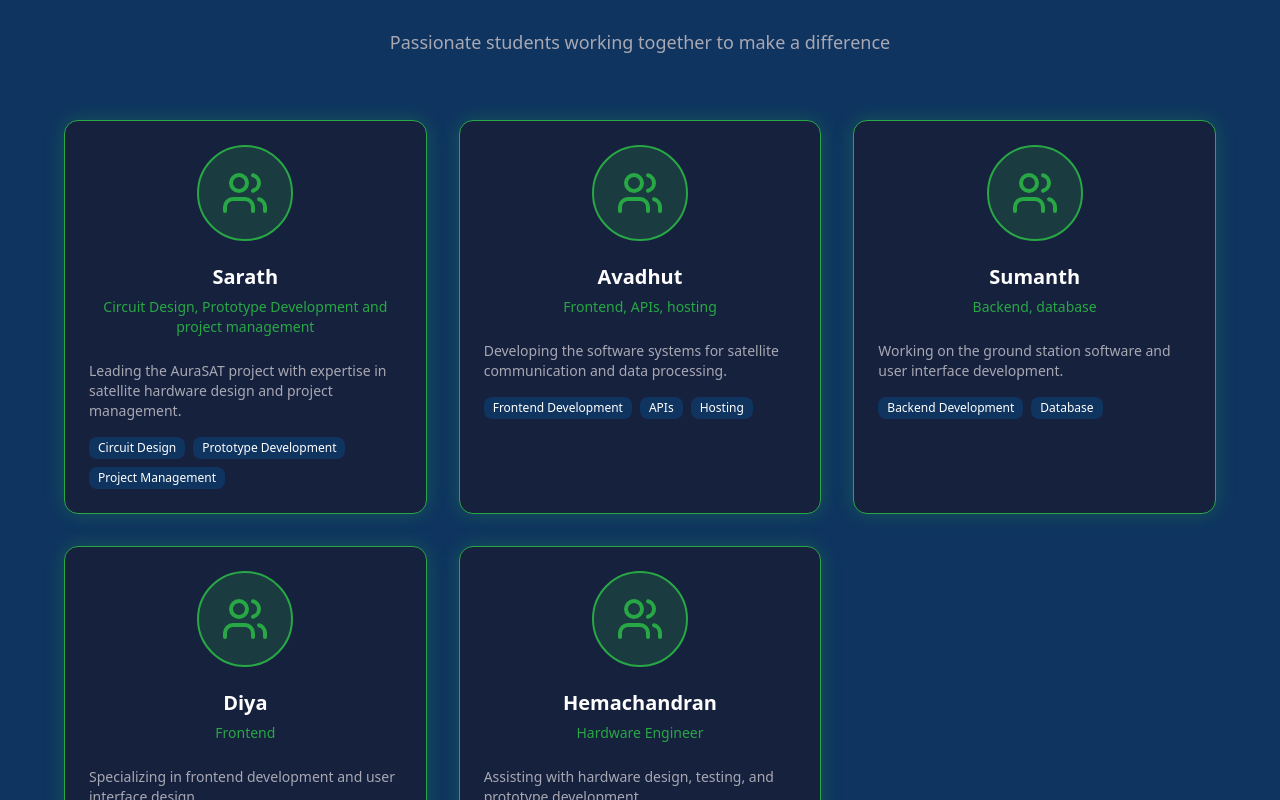
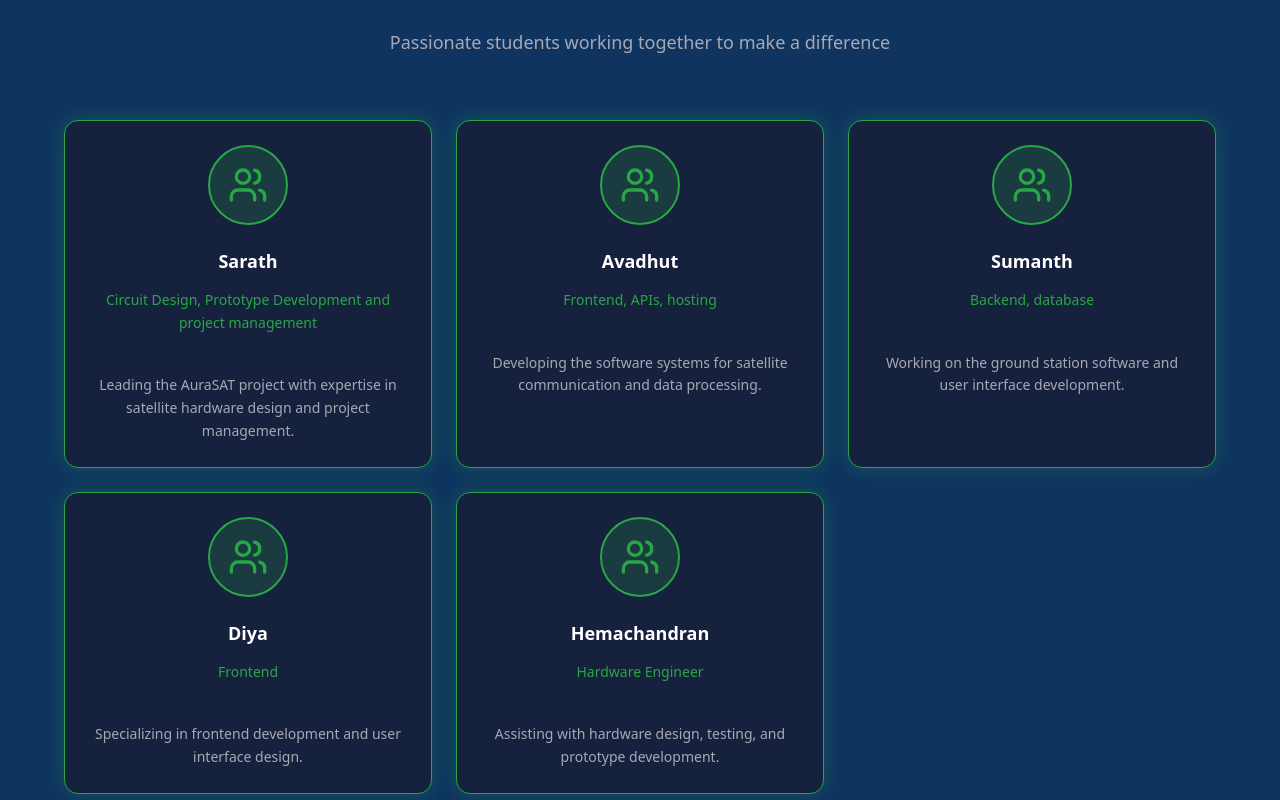
Before and after one commit to Ed-Amael/workspace-f7c0c80b-b33e-40c7-aeb4-301f78ab9cad, a Next.js app: page /about in a window 1280 px wide. Shown: the part 1140-1940 px from the top of the page. Built offline with nearby package versions, Linux system fonts and the light colour scheme.

Commit message:
Improve team section: remove duplicate skill badges, enhance card design with better spacing and hover effects

```diff
--- a/src/app/about/page.tsx
+++ b/src/app/about/page.tsx
@@ -131,29 +131,22 @@ export default function AboutPage() {
               </p>
             </div>
 
-            <div className="grid md:grid-cols-2 lg:grid-cols-3 gap-8">
+            <div className="grid md:grid-cols-2 lg:grid-cols-3 gap-6">
               {teamMembers.map((member, index) => (
-                <Card key={index} className="bg-card border-border card-glow hover:shadow-xl transition-all duration-300">
-                  <CardHeader className="text-center">
-                    <div className="w-24 h-24 bg-primary/20 rounded-full flex items-center justify-center mx-auto mb-4 border-2 border-primary">
-                      <Users className="w-12 h-12 text-primary" />
+                <Card key={index} className="bg-card border-border card-glow hover:shadow-xl transition-all duration-300 group">
+                  <CardHeader className="text-center pb-4">
+                    <div className="w-20 h-20 bg-primary/20 rounded-full flex items-center justify-center mx-auto mb-4 border-2 border-primary group-hover:border-primary/80 transition-colors">
+                      <Users className="w-10 h-10 text-primary" />
                     </div>
-                    <CardTitle className="text-xl text-foreground">{member.name}</CardTitle>
-                    <CardDescription className="text-primary font-medium">
+                    <CardTitle className="text-lg text-foreground mb-2">{member.name}</CardTitle>
+                    <CardDescription className="text-primary font-medium text-sm leading-relaxed">
                       {member.role}
                     </CardDescription>
                   </CardHeader>
-                  <CardContent>
-                    <CardDescription className="text-muted-foreground mb-4">
+                  <CardContent className="pt-0">
+                    <CardDescription className="text-muted-foreground text-sm leading-relaxed text-center">
                       {member.description}
                     </CardDescription>
-                    <div className="flex flex-wrap gap-2">
-                      {member.skills.map((skill, skillIndex) => (
-                        <Badge key={skillIndex} variant="secondary" className="text-xs">
-                          {skill}
-                        </Badge>
-                      ))}
-                    </div>
                   </CardContent>
                 </Card>
               ))}
```
